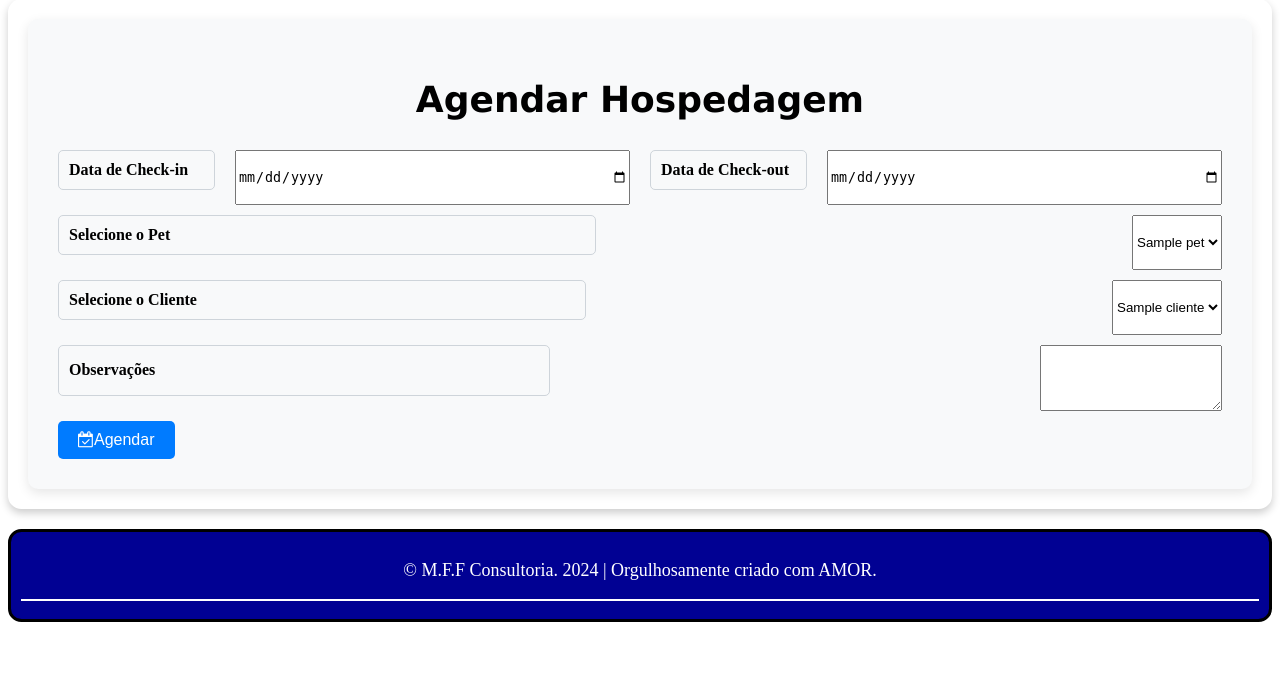
After one commit to TioDuPets/tiodupetservice_web, a PHP site: page /tiodupetservice_web/office/agendamento_hospedagem.php in a window 1280 px wide. The commit adds this page. Shown: the part 125-800 px from the top of the page. Run offline with PHP 8.4, Linux system fonts and the light colour scheme; tables that the repository leaves empty or names only in its code hold one stand-in row (values such as "Sample post").

Commit message:
feature agendamento

```diff
--- /dev/null
+++ b/office/agendamento_hospedagem.php
@@ -0,0 +1,97 @@
+<?php
+include 'header.php';
+?>
+
+<!DOCTYPE html>
+<html lang="pt-br">
+<head>
+    <meta charset="UTF-8">
+    <meta name="viewport" content="width=device-width, initial-scale=1.0">
+    <link rel="stylesheet" href="https://cdnjs.cloudflare.com/ajax/libs/font-awesome/4.7.0/css/font-awesome.min.css">
+    <link rel="stylesheet" href="officestyle.css">
+    <title>Agendamento de Hospedagem</title>
+</head>
+<body>
+<section>
+<div class="container-centered">
+    <div class="form-container">
+        <h1 class="text-center">Agendar Hospedagem</h1>
+        <form action="agendamentoAction_hospedagem.php" method="post">
+
+                            <!-- Datas de check-in e check-out -->
+                            <div class="form-content">
+                                <label for="checkin">Data de Check-in</label>
+                                <input type="date" name="checkin" id="checkin" required>
+
+                                <label for="checkout">Data de Check-out</label>
+                                <input type="date" name="checkout" id="checkout" required>
+                            </div>
+
+            <!-- Seleção do pet -->
+            <div class="form-content">
+                <label for="txtID">Selecione o Pet</label>
+                <select name="txtID" id="txtID" required>
+                    <?php
+                    // Buscando pets cadastrados no banco de dados
+                    include 'conexaoAction.php'; // Inclui a conexão com o banco
+
+                    // Executa a consulta para buscar o id e nome dos pets
+                    $result = mysqli_query($conexao, "SELECT id, nome FROM pet");
+
+                    // Verifica se a consulta retornou algum resultado
+                    if (mysqli_num_rows($result) > 0) {
+                        // Percorre os resultados e exibe cada pet como uma opção no select
+                        while ($row = mysqli_fetch_assoc($result)) {
+                            echo "<option value='{$row['id']}'>{$row['nome']}</option>";
+                        }
+                    } else {
+                        echo "<option value=''>Nenhum pet encontrado</option>";
+                    }
+                    ?>
+                </select>
+            </div>
+
+
+            <!-- Seleção do cliente (tutor) -->
+                <div class="form-content">
+                    <label for="txtID">Selecione o Cliente</label>
+                    <select name="txtID" id="txtID" required>
+                        <?php
+                        // Inclua a conexão com o banco de dados
+                        include 'conexaoAction.php';
+
+                        // Buscando clientes cadastrados no banco de dados
+                        $result = mysqli_query($conexao, "SELECT id, nome FROM cliente");
+
+                        // Verifica se a consulta retornou resultados
+                        if (mysqli_num_rows($result) > 0) {
+                            // Exibe os clientes como opções no select
+                            while ($row = mysqli_fetch_assoc($result)) {
+                                echo "<option value='{$row['id']}'>{$row['nome']}</option>";
+                            }
+                        } else {
+                            echo "<option value=''>Nenhum cliente encontrado</option>";
+                        }
+                        ?>
+                    </select>
+                </div>
+
+
+
+
+            <!-- Observações adicionais -->
+            <div class="form-content">
+                <label for="observacoes">Observações</label>
+                <textarea name="observacoes" id="observacoes" rows="4"></textarea>
+            </div>
+
+            <button type="submit" class="botao"><i class="fa fa-calendar-check-o"></i> Agendar</button>
+        </form>
+    </div>
+</div>
+</section>
+</body>
+<?php
+include 'footer.php';
+?>
+</html>
--- /dev/null
+++ b/office/conexaoAction.php
@@ -0,0 +1,14 @@
+<?php
+$servername = "localhost";
+$username = "root";
+$password = "";
+$dbname = "db_tiodupetservice";
+
+// Criando a conexão
+$conexao = new mysqli($servername, $username, $password, $dbname);
+
+// Verificando a conexão
+if ($conexao->connect_error) {
+    die("Connection failed: " . $conexao->connect_error);
+}
+?>
--- a/office/header.php
+++ b/office/header.php
@@ -104,14 +104,14 @@ nav{
         <!-- Dropdown de Serviços -->
         <li class="dropdown">
 
-            <a class="dropbtn">Serviços</a>
+            <a class="dropbtn">Agendamento</a>
 
             <div class="dropdown-content">
 
                 <ul>
-                    <li><a href="servico_hotel.php">Hotel</a></li>
-                    <li><a href="servico_creche.php">Creche</a></li>
-                    <li><a href="servico_pet_sitter.php">Pet Sitter</a></li>
+                    <li><a href="agendamento_hospedagem.php">Hotel</a></li>
+                    <li><a href="agendamento_creche.php">Creche</a></li>
+                    <li><a href="agendamento_pet_sitter.php">Pet Sitter</a></li>
                 </ul>
             </div>
         </li>
--- a/office/listar_servico.php
+++ b/office/listar_servico.php
@@ -38,7 +38,7 @@ include 'header.php';
 
 
     </style>
-        <title>Listagem de Pets</title>
+        <title>Listagem de Serviços</title>
     </head>
     <body>
 
@@ -56,7 +56,7 @@ include 'header.php';
             <section>
                 <div class="container-centered">
                     <div class="form-container">
-                            <h1 class="text-center">Listagem de Pets</h1>
+                            <h1 class="text-center">Listagem de Serviços</h1>
                             <table class="table table-striped table-hover">
                              <thead>
                               <tr>
```
Also changed, not shown: office/agendamentoAction_hospedagem.php (added, +27 -0 lines).
